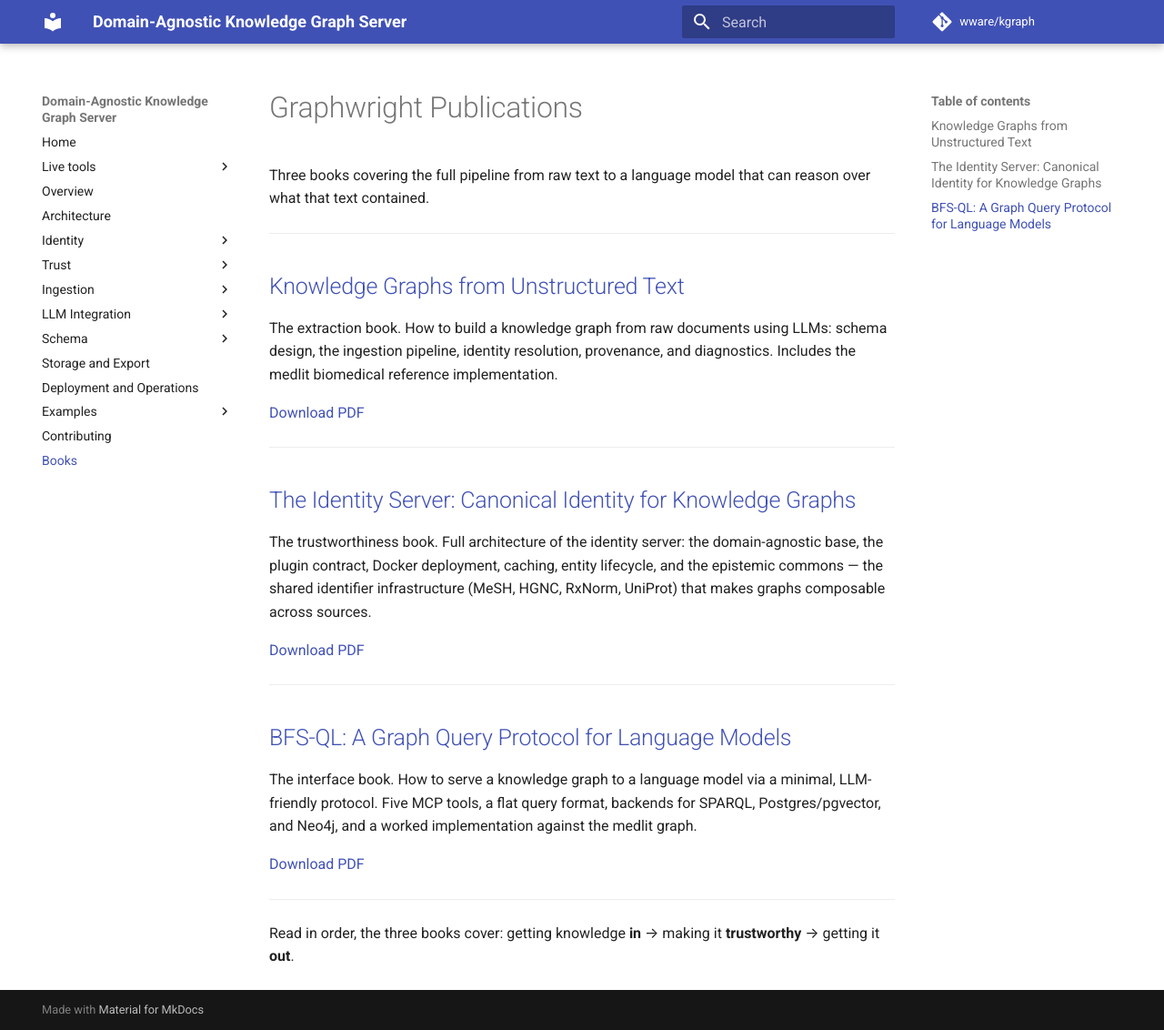
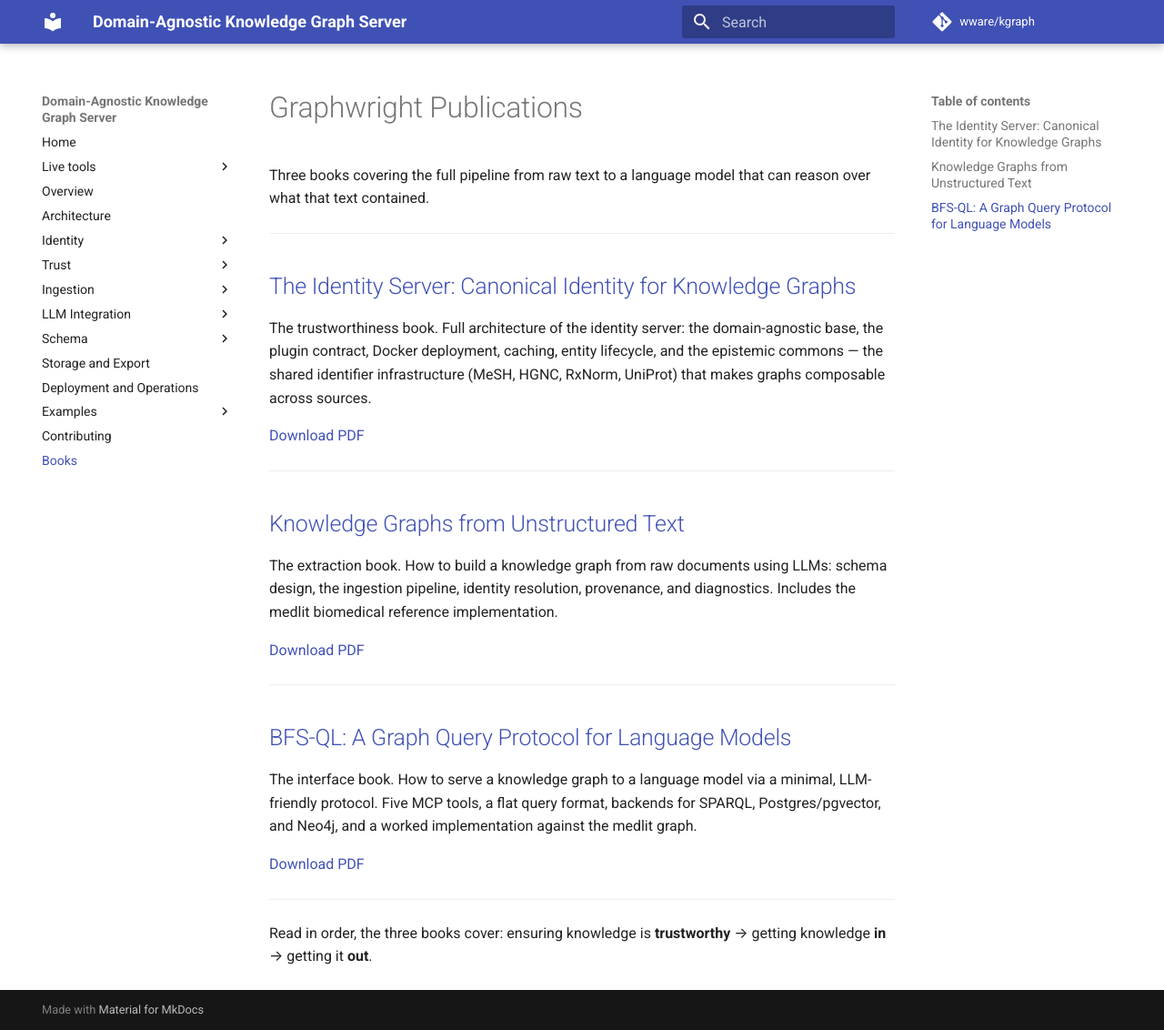
Before and after one commit to graphwright/docs, an MkDocs documentation site: the page built from docs/books.md, in a window 1280 px wide and 1132 px high. Shown: the whole window at 91% size. Built offline with MkDocs 1.6.1 and Material for MkDocs 9.7.7, drawn with Linux system fonts in a browser that asks for light colours; comment, search, counter and statistics services are not loaded.

Commit message:
order of books

```diff
--- a/docs/books.md
+++ b/docs/books.md
@@ -1,6 +1,14 @@
 # Graphwright Publications
 
 Three books covering the full pipeline from raw text to a language model that can reason over what that text contained.
+
+---
+
+## [The Identity Server: Canonical Identity for Knowledge Graphs](../books/the-identity-server.pdf)
+
+The trustworthiness book. Full architecture of the identity server: the domain-agnostic base, the plugin contract, Docker deployment, caching, entity lifecycle, and the epistemic commons — the shared identifier infrastructure (MeSH, HGNC, RxNorm, UniProt) that makes graphs composable across sources.
+
+[Download PDF](../books/the-identity-server.pdf)
 
 ---
 
@@ -28,4 +28,4 @@ The interface book. How to serve a knowledge graph to a language model via a min
 
 ---
 
-Read in order, the three books cover: getting knowledge **in** → making it **trustworthy** → getting it **out**.
+Read in order, the three books cover: ensuring knowledge is **trustworthy** → getting knowledge **in** → getting it **out**.
```
Also changed, not shown: other parts of docs/books.md (+0 -8 lines).
